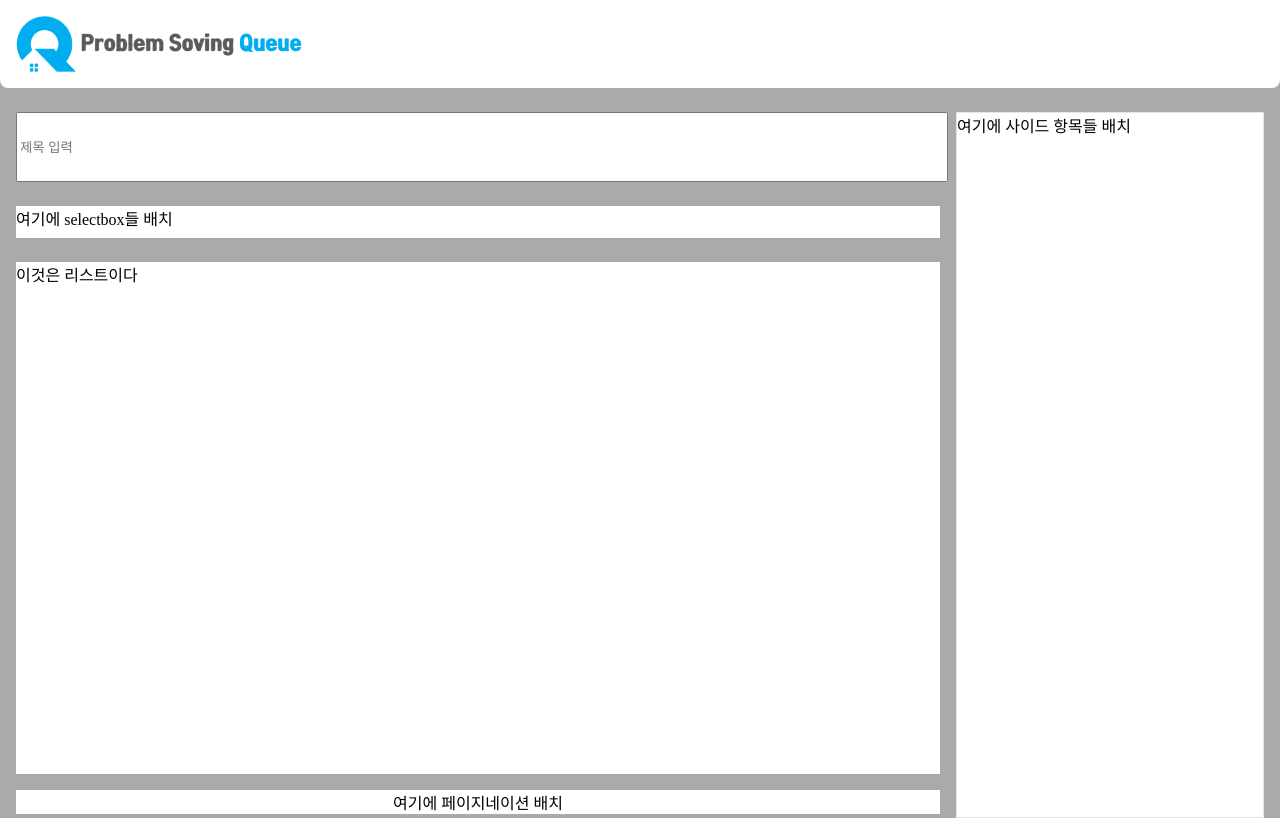
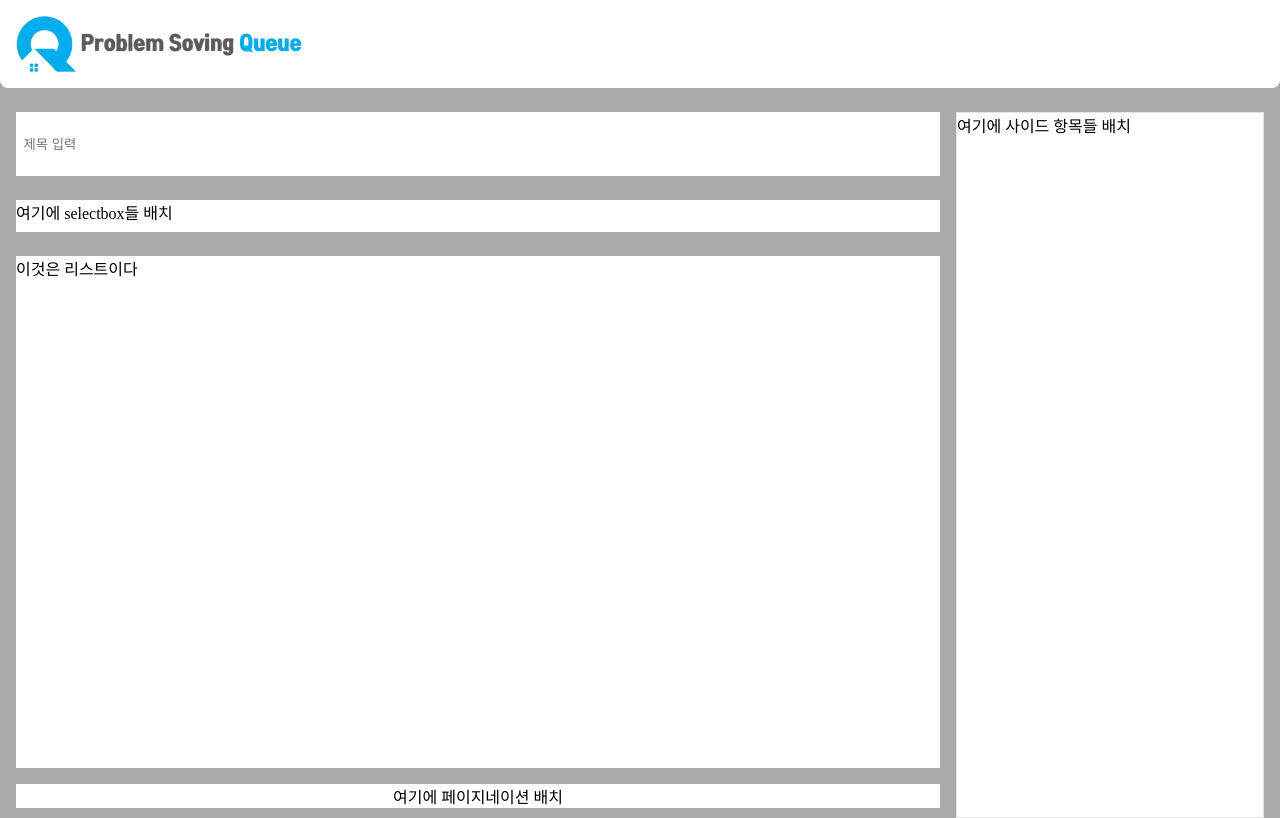
Before and after one commit to youKeon/ProblemSolvingQueue, a SvelteKit app in the folder frontend/: page /problem in a window 1280 px wide. Built offline with nearby package versions, Linux system fonts and the light colour scheme.

Commit message:
페이지 퍼블리싱 관련 디자인 수정

```diff
--- a/frontend/src/routes/problem/+page.svelte
+++ b/frontend/src/routes/problem/+page.svelte
@@ -33,7 +33,7 @@
   <section class="main-part">
     <nav aria-label="주요 메뉴 검색">
       <label for="search-box" class="visually-hidden">제목 입력</label>
-      <input class="search-box" id="search-box" placeholder="제목 입력">
+      <input class="search-box" id="search-box" placeholder="&nbsp;&nbsp;제목 입력">
       <div class="select-category">
         여기에 selectbox들 배치
       </div>
@@ -87,14 +87,19 @@
     height: 64px;
     width: 100%;
     margin-bottom: 24px;
+    padding: 0; /* 패딩 리셋 */
+    border: none; /* 보더 리셋 */
+    box-sizing: border-box; /* box-sizing 속성 설정 */
   }
   .select-category {
     height: 32px;
+    width: 100%;
     margin-bottom: 24px;
     background-color: white;
   }
   .list{
     height: 512px;
+    width: 100%;
     background-color: white;
   }
   /* 요소를 숨기면서 스크린리더를 통해(aria 등의 대체텍스트) 읽어올 수 있도록 한다 */
```
